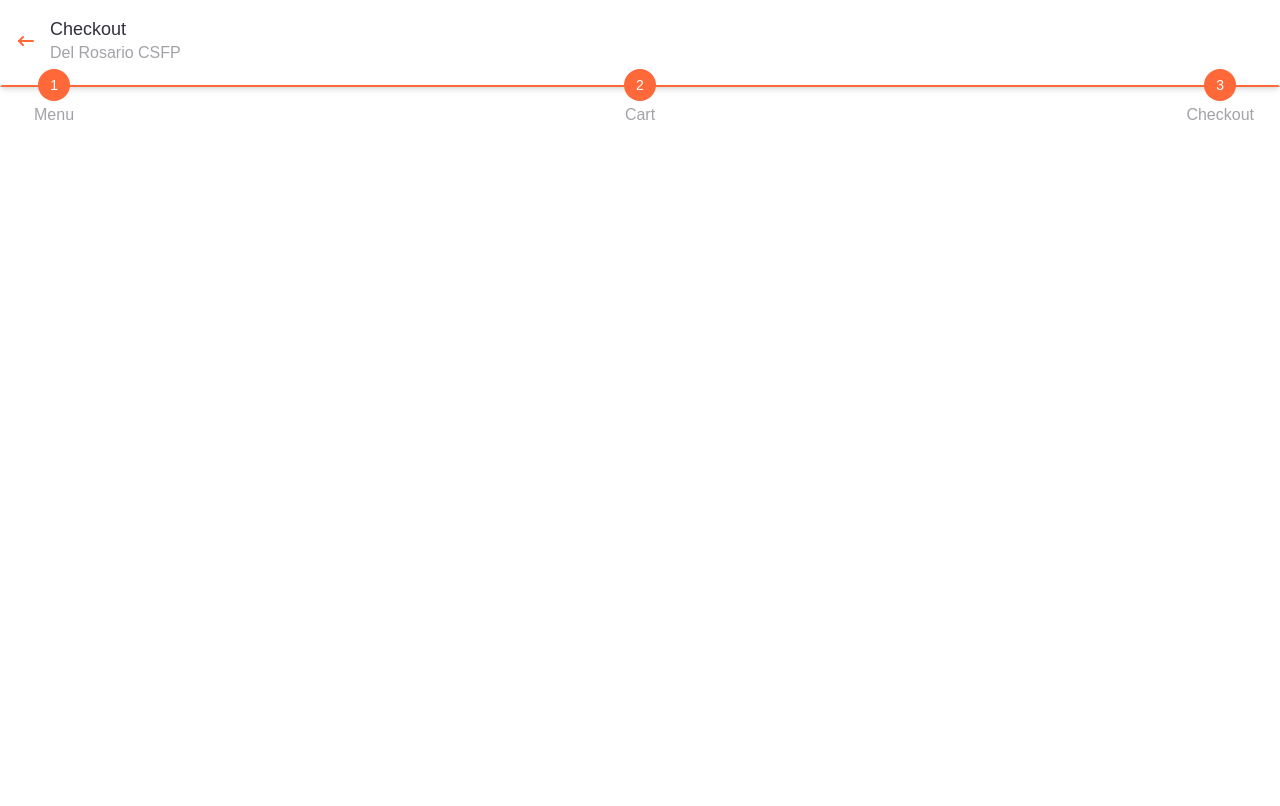
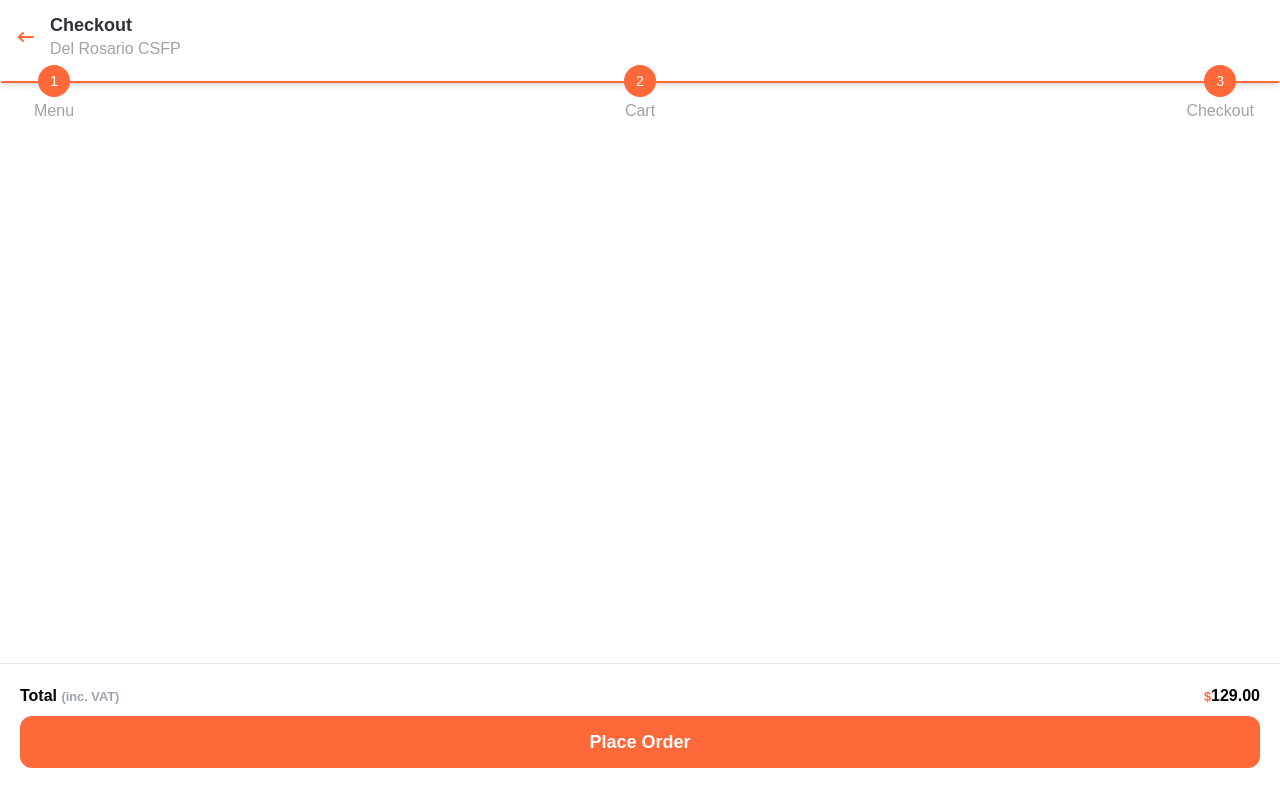
Before and after one commit to alonzojoe/food-delivery, a React (Vite) app: page /checkout in a window 1280 px wide. Built offline with nearby package versions, Linux system fonts and the light colour scheme.

Commit message:
style: add button Place Order, fixed bottom with total amount

```diff
--- a/src/pages/Checkout/Checkout.tsx
+++ b/src/pages/Checkout/Checkout.tsx
@@ -2,16 +2,16 @@ import { TbArrowNarrowLeft } from "react-icons/tb";
 
 const Checkout = () => {
   return (
-    <div className="container !px-0 my-1  h-dvh relative">
+    <div className="container !px-0  h-dvh relative">
       <div className="border-2 shadow-md border-white border-b-primary p-3 flex items-center gap-3 pb-5 relative">
         <span>
           <TbArrowNarrowLeft className="text-primary text-2xl" />
         </span>
         <div>
-          <span className="text-textDark text-lg !leading-tight block">
+          <span className="text-textDark text-lg font-semibold !leading-tight block">
             Checkout
           </span>
-          <span className="text-textMuted !leading-tight">
+          <span className="text-textMuted text-md !leading-tight">
             Del Rosario CSFP
           </span>
         </div>
@@ -42,7 +42,20 @@ const Checkout = () => {
           </span>
         </div>
       </div>
-      <div className=""></div>
+      <div className="bg-white w-full border-t border-text-muted p-5 fixed bottom-0">
+        <div className="flex justify-between items-center text-md mb-2">
+          <h2 className="font-bold">
+            Total <small className="text-gray-400">(inc. VAT)</small>
+          </h2>
+          <p className="font-bold">
+            <small className="text-primary">$</small>
+            129.00
+          </p>
+        </div>
+        <button className="bg-primary p-3 text-lg font-semibold text-white rounded-xl w-full mb-3">
+          Place Order
+        </button>
+      </div>
     </div>
   );
 };
```
